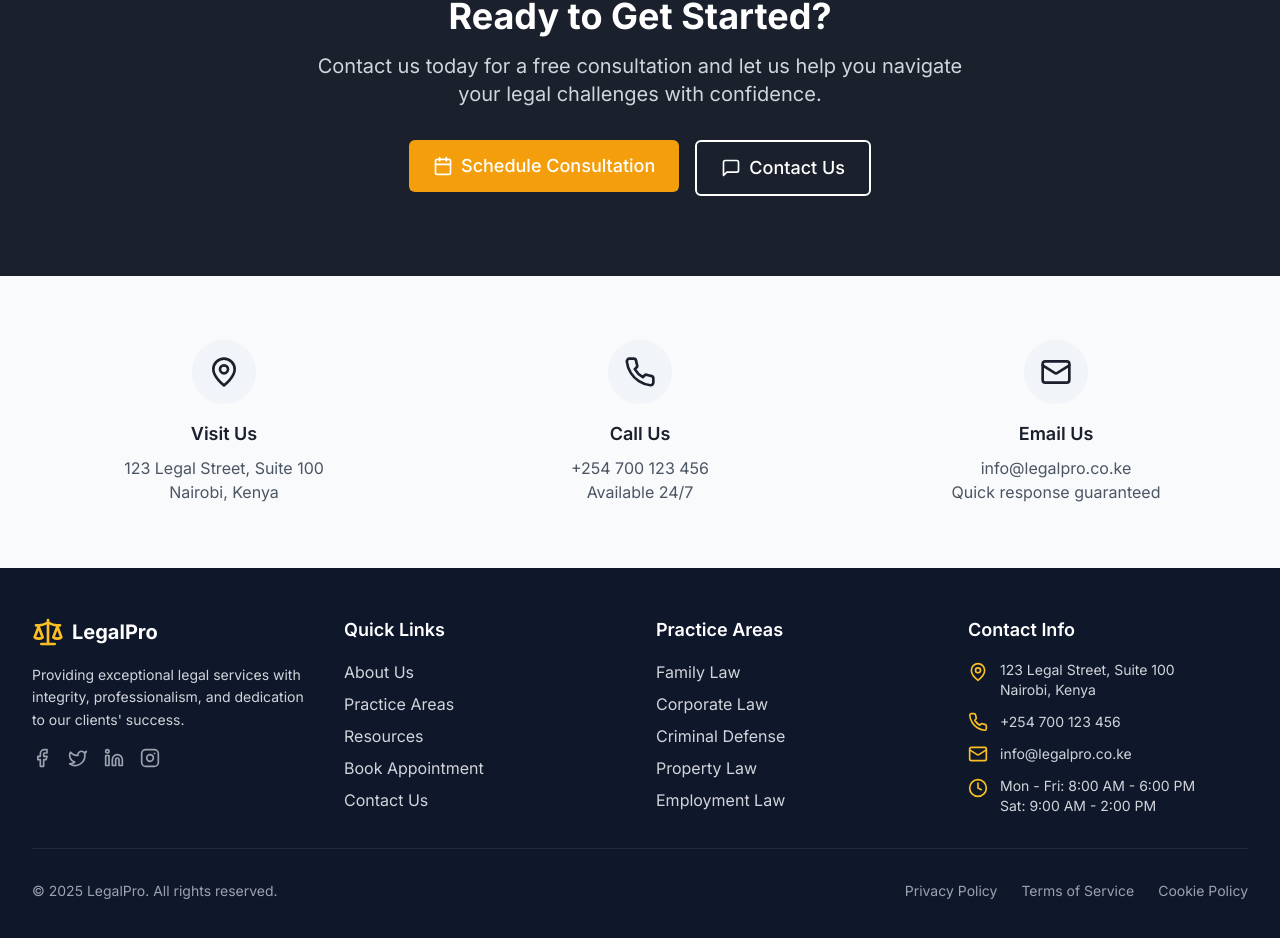
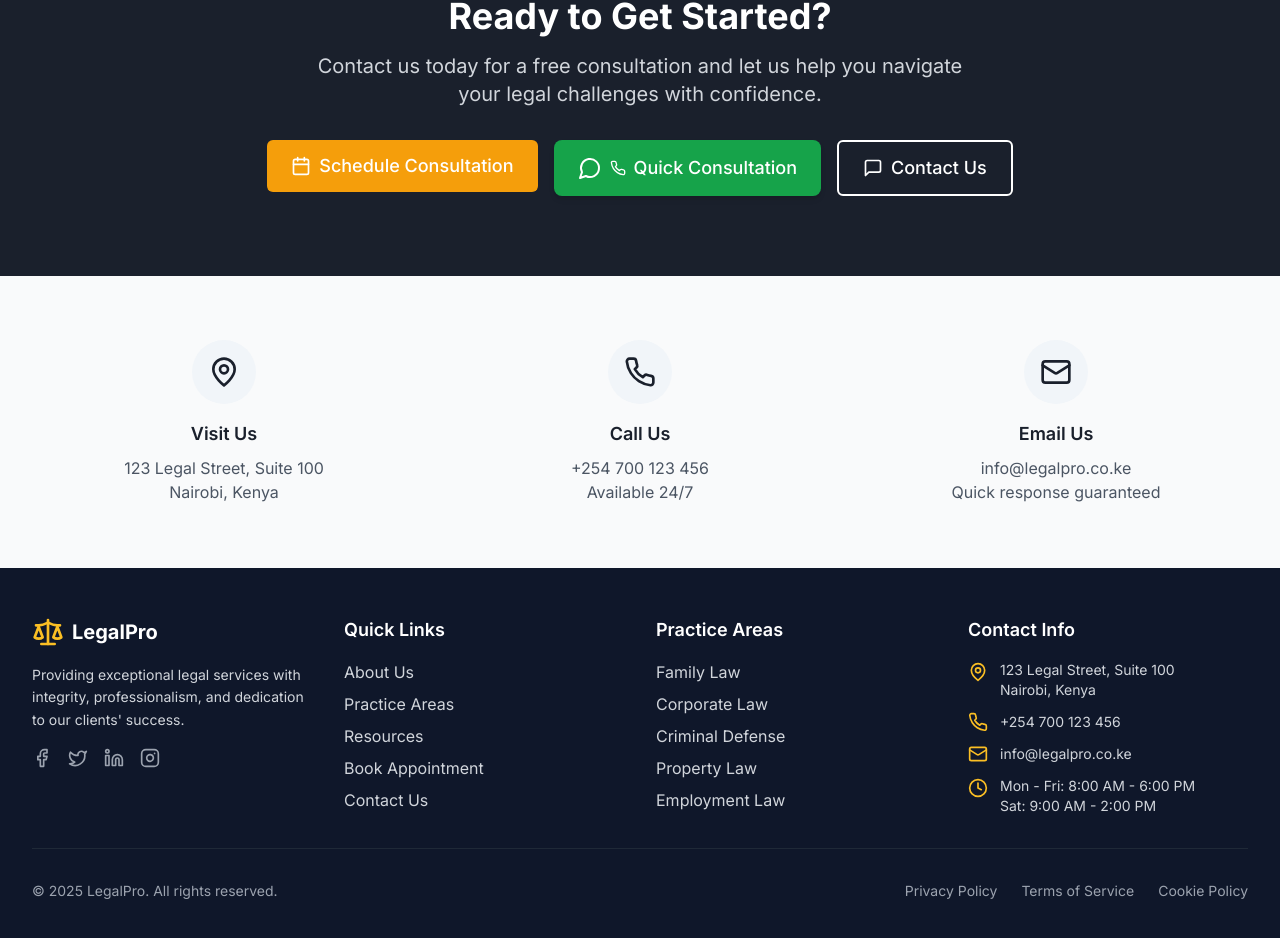
Before and after one commit to mokwathedeveloper/advocate_app, a React (Vite) app: page / in a window 1280 px wide. Shown: the part 2098-3036 px from the top of the page. Built offline with nearby package versions, Linux system fonts and the light colour scheme; no server answers.

Commit message:
Add WhatsApp buttons to Home page - Include WhatsApp consultation button in hero CTA section

```diff
--- a/src/pages/Home.tsx
+++ b/src/pages/Home.tsx
@@ -18,6 +18,7 @@ import {
 } from 'lucide-react';
 import Button from '../components/ui/Button';
 import Card from '../components/ui/Card';
+import { WhatsAppConsultationButton, WhatsAppChatButton } from '../components/whatsapp/WhatsAppButton';
 
 const Home: React.FC = () => {
   const practiceAreas = [
@@ -276,6 +277,11 @@ const Home: React.FC = () => {
                   Schedule Consultation
                 </Button>
               </Link>
+              <WhatsAppConsultationButton
+                size="lg"
+                className="w-full sm:w-auto bg-green-600 hover:bg-green-700 text-white"
+                message="Hi! I'm interested in scheduling a consultation. Can you help me get started?"
+              />
               <Link to="/contact">
                 <Button variant="outline" size="lg" className="w-full sm:w-auto border-white text-white hover:bg-white hover:text-navy-800">
                   <MessageSquare className="w-5 h-5 mr-2" />
```
